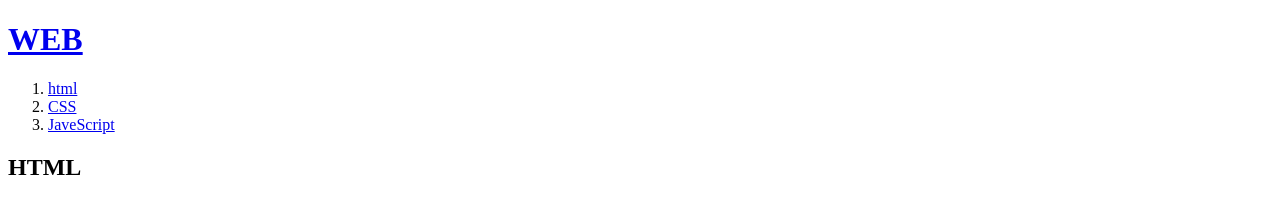
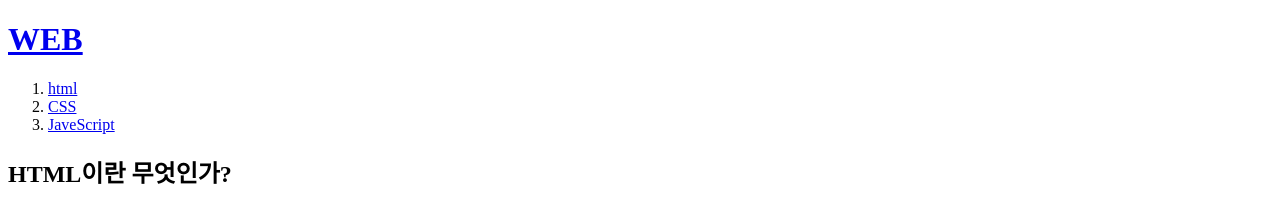
Before and after one commit to kyu1018/WED, a plain HTML site: page index.html in a window 1280 px wide. Shown: the top 198 px of the page. Drawn offline with Linux system fonts and the light colour scheme.

Commit message:
Update index.html

```diff
--- a/index.html
+++ b/index.html
@@ -24,7 +24,7 @@
 
 </ol>
 
-<h2>HTML</h2>
+<h2>HTML이란 무엇인가?</h2>
 
 <P><a href="https://www.w3.org/TR/2014/REC-html5-20141028/"
 
```
